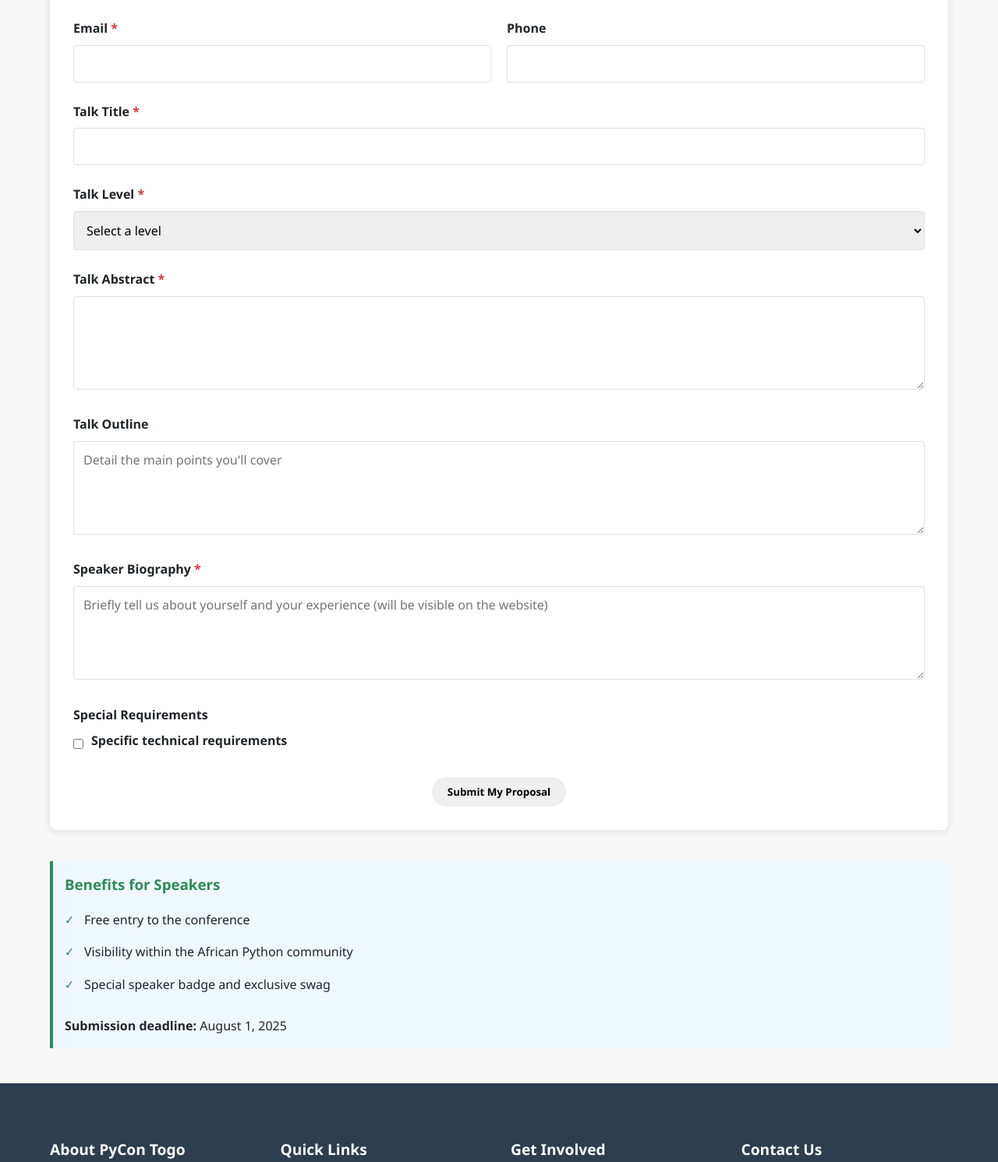
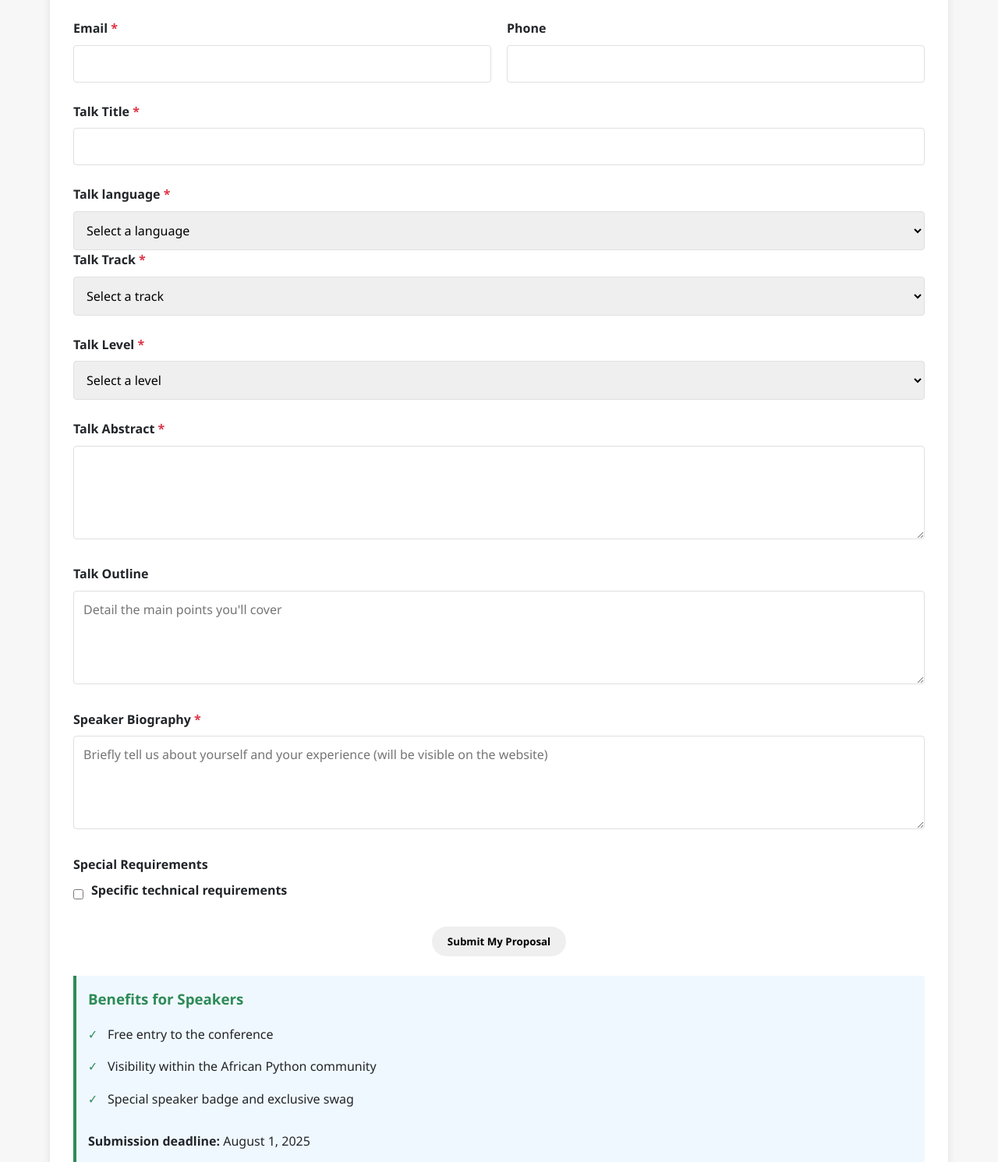
Before and after one commit to geoffreylgv/pycontg25, a Flask app: page /proposal in a window 1280 px wide. Shown: the part 848-2339 px from the top of the page at 78% size. Run offline with Flask 3, Linux system fonts and the light colour scheme.

Commit message:
feat: add talk language and track fields to proposal model and update speaker form

```diff
--- a/models.py
+++ b/models.py
@@ -67,6 +67,12 @@ class Proposal(BaseModel):
         None,
         title="Technical Needs",
         description="Technical needs for the talk (e.g., projector, microphone)",
+    )
+    talk_language: str = Field(
+        ..., title="Talk Language", description="Language of the talk"
+    )
+    track: str = Field(
+        ..., title="Track", description="Track of the talk (e.g., Python, Data Science)"
     )
     accepted: bool = Field(
         False, title="Accepted", description="Indicates if the proposal is accepted"
--- a/templates/speaker.html
+++ b/templates/speaker.html
@@ -81,7 +81,52 @@
                 <label for="s-title" class="required-field">Talk Title</label>
                 <input type="text" id="s-title" name="title" required>
             </div>
+            <div class="form-group">
+                <label for="s-level" class="required-field">Talk language</label>
+                <select id="s-level" name="talk_laguage" required>
+                    <option value="">Select a language</option>
+                    <option value="fr">French</option>
+                    <option value="en">English</option>
+                </select>
 
+
+                <div class="form-group">
+                    <label for="s-track" class="required-field">Talk Track</label>
+                    <select id="s-track" name="track" required>
+                        <option value="">Select a track</option>
+                        <option value="MLOps & DevOps">MLOps & DevOps</option>
+                        <option value="Programming & Software Engineering">Programming & Software Engineering</option>
+                        <option value="Python Language & Ecosystem">Python Language & Ecosystem</option>
+                        <option value="Security">Security</option>
+                        <option value="Testing">Testing</option>
+                        <option value="Django & Web">Django & Web</option>
+                        <option value="Data Handling & Data Engineering">Data Handling & Data Engineering</option>
+                        <option value="Machine Learning & Deep Learning & Statistics">Machine Learning & Deep Learning &
+                            Statistics</option>
+                        <option value="Natural Language Processing & Audio (incl. Generative AI NLP)">Natural Language
+                            Processing & Audio (incl. Generative AI NLP)</option>
+                        <option value="Computer Vision (incl. Generative AI CV)">Computer Vision (incl. Generative AI
+                            CV)</option>
+                        <option value="Generative AI">Generative AI</option>
+                        <option value="Embedded Systems & Robotics">Embedded Systems & Robotics</option>
+                        <option value="PyData & Scientific Libraries Stack">PyData & Scientific Libraries Stack</option>
+                        <option value="Visualisation & Jupyter">Visualisation & Jupyter</option>
+                        <option value="Software Engineering Research">Software Engineering Research</option>
+                        <option value="Community & Diversity">Community & Diversity</option>
+                        <option value="Education, Career & Life">Education, Career & Life</option>
+                        <option value="Ethics & Privacy">Ethics & Privacy</option>
+                        <option value="Infrastructure - Hardware & Cloud">Infrastructure - Hardware & Cloud</option>
+                        <option value="Game Development">Game Development</option>
+                        <option value="Mobile Development">Mobile Development</option>
+                        <option value="Internet of Things (IoT)">Internet of Things (IoT)</option>
+                        <option value="Finance & FinTech">Finance & FinTech</option>
+                        <option value="other">Other</option>
+
+                    </select>
+                </div>
+
+
+                <!--technology -->
                 <div class="form-group">
                     <label for="s-level" class="required-field">Talk Level</label>
                     <select id="s-level" name="level" required>
@@ -99,7 +144,8 @@
 
                 <div class="form-group">
                     <label for="s-outline">Talk Outline</label>
-                <textarea id="s-outline" name="talk_outline" placeholder="Detail the main points you'll cover"></textarea>
+                    <textarea id="s-outline" name="talk_outline"
+                        placeholder="Detail the main points you'll cover"></textarea>
                 </div>
 
                 <div class="form-group">
```
Lines whose indentation alone changed are shown as unchanged.
